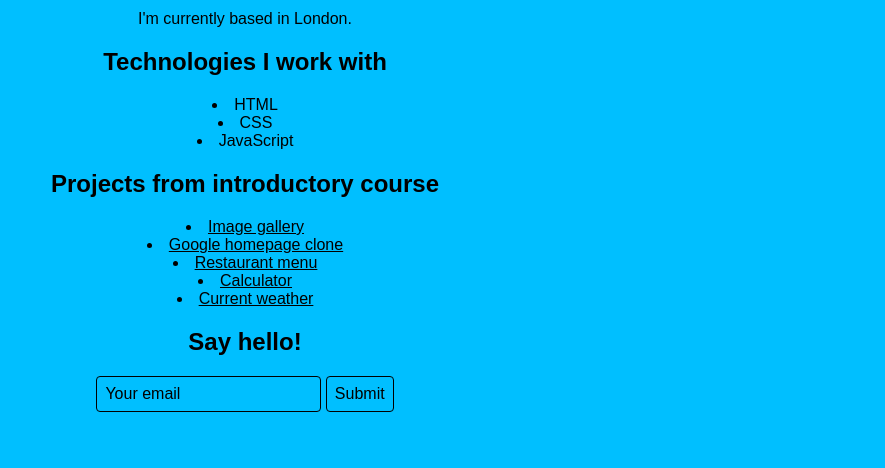
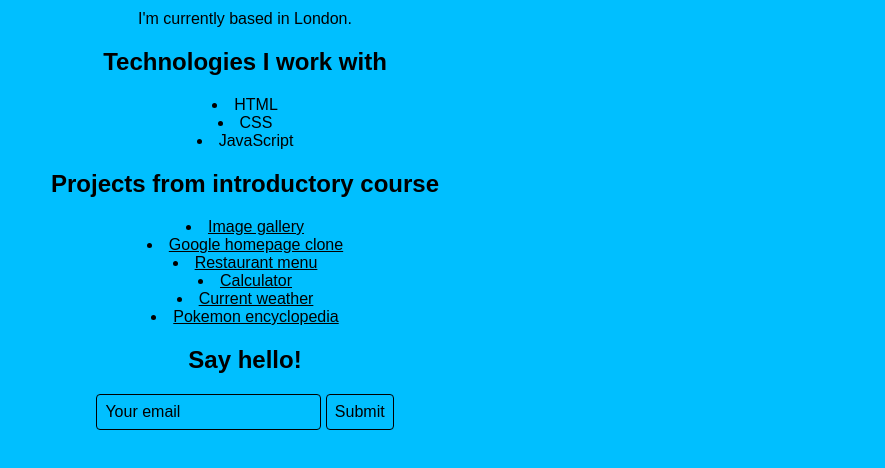
Before and after one commit to emifly/lift-portfolio, a plain HTML site: page index.html in a window 1280 px wide. Shown: the part 110-578 px from the top of the page, without its empty margins (395-1280 px from the left). Drawn offline with Linux system fonts and the light colour scheme; a web font is replaced by a local one.

Commit message:
Update index.html

```diff
--- a/index.html
+++ b/index.html
@@ -27,6 +27,7 @@
         <li><a href="menu/" target="_blank">Restaurant menu</a></li>
         <li><a href="calculator/" target="_blank">Calculator</a></li>
         <li><a href="weather/" target="_blank">Current weather</a></li>
+        <li><a href="pokemon/" target="_blank">Pokemon encyclopedia</a></li>
     </ul>
     <h2>Say hello!</h2>
     <form id="contactForm">
```
